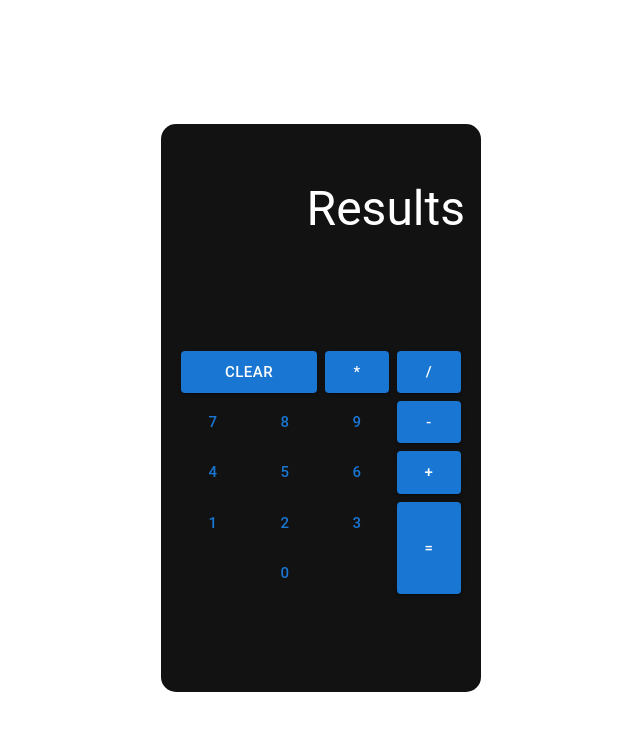
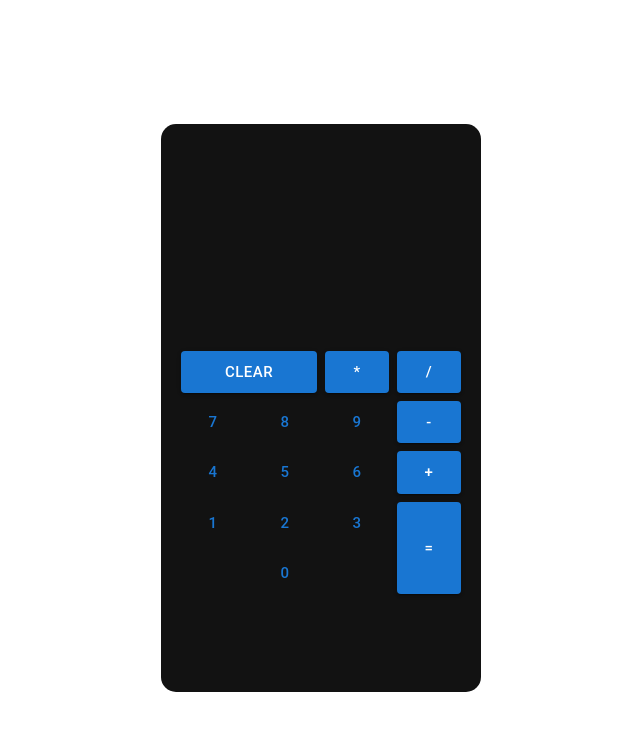
Before and after one commit to couvq/MUI-Calculator, a React (Create React App) app: page / in a window 1280 px wide. Shown: the top 730 px of the page, without its empty margins (319-959 px from the left). Built offline with nearby package versions, Linux system fonts and the light colour scheme.

Commit message:
results is now state

```diff
--- a/src/components/Calculator.js
+++ b/src/components/Calculator.js
@@ -1,8 +1,10 @@
-import React from 'react';
+import React, { useState } from 'react';
 import ButtonPanel from './ButtonPanel';
 import Results from './Results';
 
 const Calculator = () => {
+
+    const [results, setResults] = useState("");
 
     return (
         <>
@@ -23,7 +25,7 @@ const Calculator = () => {
                     alignItems: "center",
                     justifyContent: "flex-end"
                 }}>
-                    <Results results={"Results"}/>
+                    <Results results={results}/>
                     <ButtonPanel />
                 </div>
             </div>
```
